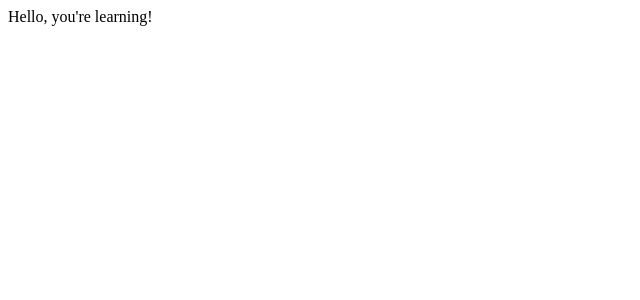
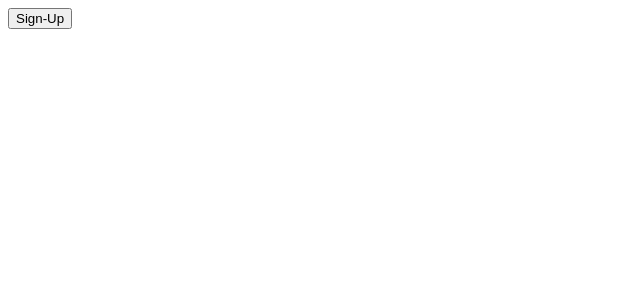
Before and after one commit to EthanEFung/eka-challenge-2, a React app: page / in a window 1280 px wide. Shown: the top 300 px of the page, without its empty margins (0-640 px from the left). Built offline with nearby package versions, Linux system fonts and the light colour scheme.

Commit message:
feat: create button component

```diff
--- a/src/ui/app/App.js
+++ b/src/ui/app/App.js
@@ -1,5 +1,6 @@
 import React, { Component } from 'react';
-import { FlexBox } from '../';
+import { FlexBox, Button } from '../';
+
 
 export class App extends Component {
   render() {
@@ -7,7 +8,7 @@ export class App extends Component {
 
     return (
       <FlexBox className="app">
-        Hello, you're learning!
+        <Button className="sign-up">Sign-Up</Button>
       </FlexBox>
     );
   }
--- /dev/null
+++ b/src/ui/components/button/Button.js
@@ -0,0 +1,11 @@
+import React from 'react';
+import classNames from 'classnames';
+
+export const Button = props => {
+  const { children, className } = props;
+  const classes = classNames('button', className);
+
+  return (
+    <button className={classes}>{children}</button>
+  );
+};
--- /dev/null
+++ b/src/ui/components/button/index.js
@@ -0,0 +1 @@
+export { Button } from './Button';
--- a/src/ui/components/index.js
+++ b/src/ui/components/index.js
@@ -1 +1,3 @@
+
+export { Button } from './button';
 export { FlexBox } from './flexbox';
--- a/src/ui/index.js
+++ b/src/ui/index.js
@@ -1,3 +1,3 @@
 export { App } from './app';
 
-export { FlexBox } from './components';
+export { Button, FlexBox } from './components';
```
